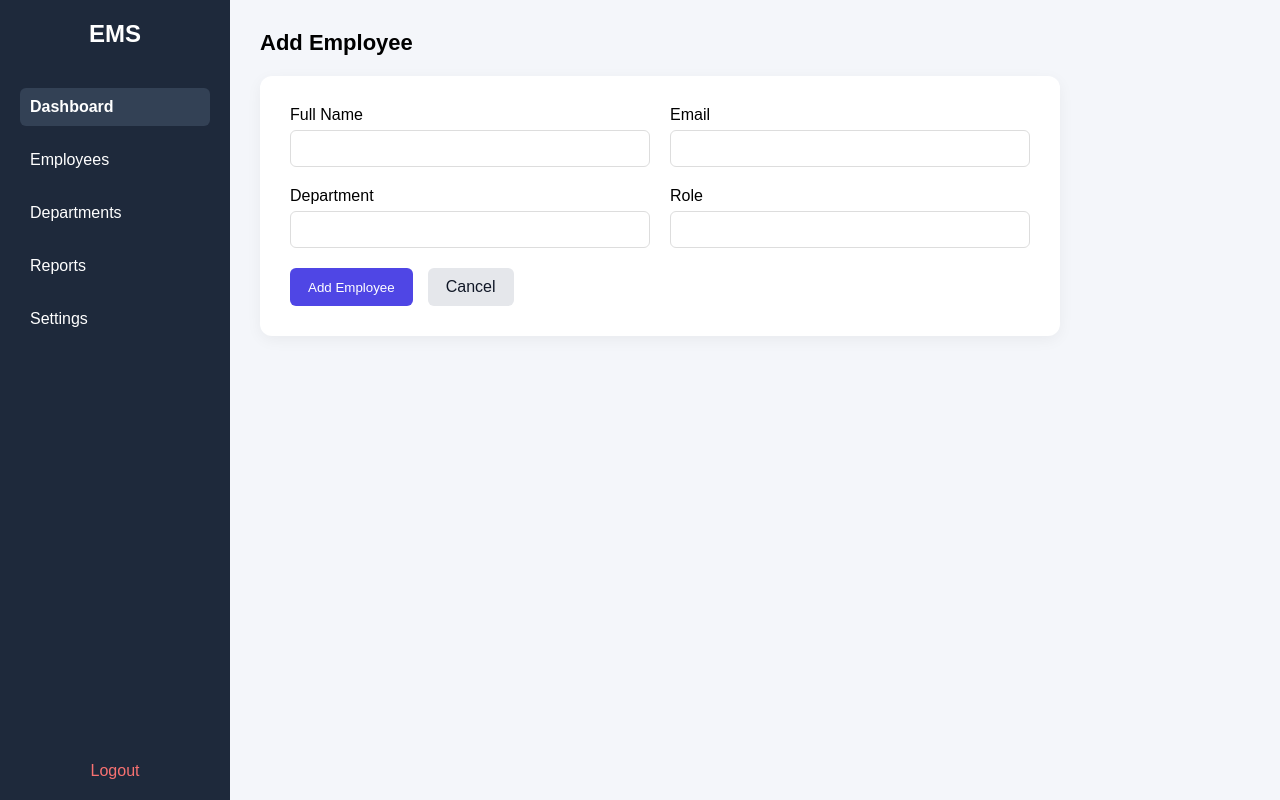
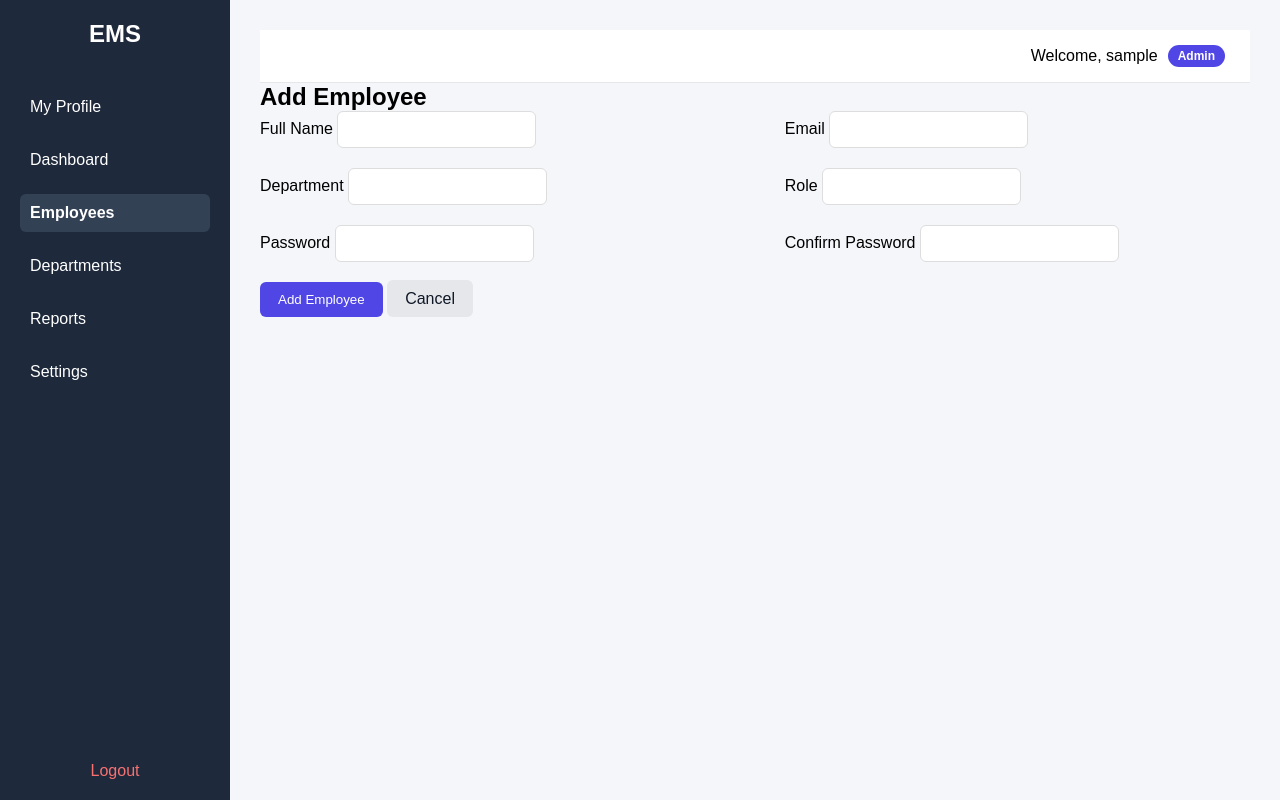
Before and after one commit to srikanthyadav73/employee-management-system, a Flask app: page /employees/add in a window 1280 px wide. Run offline with Flask 3, Linux system fonts and the light colour scheme; the visitor is signed in with stand-in values (Sample User, id 1).

Commit message:
Added email OTP verification and improved authentication system

```diff
--- a/app.py
+++ b/app.py
@@ -3,15 +3,16 @@
 from flask_login import LoginManager, login_required, current_user
 from bson.objectid import ObjectId
 
-from extensions import mongo
 from models.user import User
 from utils.decorators import role_required
-
+from flask import redirect, url_for
+from flask_mail import Mail
 # Import Blueprints
 from routes.auth import auth_bp
 from routes.employee import employee_bp
 from routes.department import department_bp
 from collections import defaultdict
+from extensions import mongo, mail
 
 
 
@@ -22,7 +23,18 @@
 app.config["SECRET_KEY"] = "supersecretkey"
 app.config["MONGO_URI"] = "mongodb://localhost:27017/employee_db"
 
+app.config["SECRET_KEY"] = "supersecretkey"
+app.config["MONGO_URI"] = "mongodb://localhost:27017/employee_db"
+app.config["MAIL_SERVER"] = "smtp.gmail.com"
+app.config["MAIL_PORT"] = 587
+app.config["MAIL_USE_TLS"] = True
+app.config["MAIL_USERNAME"] = "srikanthyadavgorla72@gmail.com"
+app.config["MAIL_PASSWORD"] = "cpybgjjlunrcpwwy"
+
+# Initialize Extensions
 mongo.init_app(app)
+mail.init_app(app)
+
 
 
 # ================= LOGIN MANAGER =================
@@ -33,9 +45,18 @@
 
 @login_manager.user_loader
 def load_user(user_id):
+    from bson.objectid import ObjectId
+
+    # Check users collection
     user_data = mongo.db.users.find_one({"_id": ObjectId(user_id)})
+
+    # If not found, check employees collection
+    if not user_data:
+        user_data = mongo.db.employees.find_one({"_id": ObjectId(user_id)})
+
     if user_data:
         return User(user_data)
+
     return None
 
 
@@ -70,8 +91,11 @@
         dept_values=dept_values
     )
 
+# ================= HOME ROUTE =================
 
-
+@app.route("/")
+def home():
+    return redirect(url_for("auth.login"))
 
 # ================= REGISTER BLUEPRINTS =================
 app.register_blueprint(auth_bp)
--- a/extensions.py
+++ b/extensions.py
@@ -1,3 +1,5 @@
 from flask_pymongo import PyMongo
+from flask_mail import Mail
 
 mongo = PyMongo()
+mail = Mail()
--- a/routes/employee.py
+++ b/routes/employee.py
@@ -4,7 +4,9 @@
 from bson.objectid import ObjectId
 from utils.decorators import role_required
 from flask_login import current_user
-from werkzeug.security import generate_password_hash
+from werkzeug.security import generate_password_hash, check_password_hash
+from bson.objectid import ObjectId
+from datetime import datetime
 
 
 employee_bp = Blueprint("employee", __name__)
@@ -51,24 +53,26 @@
         email = request.form.get("email")
         department = request.form.get("department")
         role = request.form.get("role")
+        password = request.form.get("password")
+        confirm_password = request.form.get("confirm_password")
 
-        # Insert into employees collection
+        if not password or password != confirm_password:
+            flash("Passwords are empty or do not match.", "danger")
+            return redirect(url_for("employee.add_employee"))
+
+        # Hash password
+        hashed = generate_password_hash(password, method="pbkdf2:sha256") # defaults to pbkdf2:sha256
+
         mongo.db.employees.insert_one({
             "name": name,
             "email": email,
             "department": department,
-            "role": role
+            "role": role,
+            "password": hashed,   # store hash, not plaintext
+            "created_at": datetime.utcnow()
         })
 
-        # ALSO create login account in users collection
-        mongo.db.users.insert_one({
-            "username": name,
-            "email": email,
-            "password": generate_password_hash("123456"),  # default password
-            "role": role
-        })
-
-        flash("Employee Added & Login Created!")
+        flash("Employee Added Successfully!", "success")
         return redirect(url_for("employee.list_employees"))
 
     return render_template("employees/add.html")
@@ -113,14 +117,44 @@
 def view_employee(id):
     employee = mongo.db.employees.find_one({"_id": ObjectId(id)})
     return render_template("employees/profile.html", employee=employee)
+# -------- CHANGE PASSWORD --------
+@employee_bp.route("/profile/change-password", methods=["GET", "POST"])
+@login_required
+def change_password():
+    if request.method == "POST":
+        old_password = request.form.get("old_password")
+        new_password = request.form.get("new_password")
+        confirm_password = request.form.get("confirm_password")
+
+        employee = mongo.db.employees.find_one({"email": current_user.email})
+
+        if not employee:
+            flash("Employee not found.")
+            return redirect(url_for("employee.my_profile"))
+
+        if not check_password_hash(employee.get("password", ""), old_password):
+            flash("Old password is incorrect.")
+            return redirect(url_for("employee.change_password"))
+
+        if new_password != confirm_password:
+            flash("New passwords do not match.")
+            return redirect(url_for("employee.change_password"))
+
+        mongo.db.employees.update_one(
+            {"email": current_user.email},
+            {"$set": {"password": generate_password_hash(new_password)}}
+        )
+
+        flash("Password updated successfully!")
+        return redirect(url_for("employee.my_profile"))
+
+    return render_template("employees/change_password.html")
 # -------- MY PROFILE --------
 @employee_bp.route("/profile")
 @login_required
 def my_profile():
-    # First try to find in employees collection
     employee = mongo.db.employees.find_one({"email": current_user.email})
 
-    # If not found and user is admin or manager
     if not employee:
         employee = {
             "name": current_user.username,
--- a/templates/employees/add.html
+++ b/templates/employees/add.html
@@ -1,42 +1,49 @@
-{% extends "layout.html" %}
+{% extends "base.html" %}
 {% block content %}
 
-<h2 class="page-title">Add Employee</h2>
+<h2>Add Employee</h2>
 
-<div class="form-container">
-    <form method="POST" class="employee-form">
-
+<form method="POST" action="{{ url_for('employee.add_employee') }}" class="card-form">
   <div class="form-row">
-            <div class="form-group">
+    <div class="form-group" style="width:48%; display:inline-block; margin-right:4%;">
       <label>Full Name</label>
-                <input type="text" name="name" required>
+      <input type="text" name="name" class="form-control" required>
     </div>
 
-            <div class="form-group">
+    <div class="form-group" style="width:48%; display:inline-block;">
       <label>Email</label>
-                <input type="email" name="email" required>
+      <input type="email" name="email" class="form-control" required>
     </div>
   </div>
 
   <div class="form-row">
-            <div class="form-group">
+    <div class="form-group" style="width:48%; display:inline-block; margin-right:4%;">
       <label>Department</label>
-                <input type="text" name="department" required>
+      <input type="text" name="department" class="form-control">
     </div>
 
-            <div class="form-group">
+    <div class="form-group" style="width:48%; display:inline-block;">
       <label>Role</label>
-                <input type="text" name="role" required>
+      <input type="text" name="role" class="form-control">
     </div>
   </div>
 
-        <div class="form-buttons">
-            <button type="submit" class="btn-primary">Add Employee</button>
-            <a href="{{ url_for('employee.list_employees') }}" class="btn-secondary">Cancel</a>
+  <div class="form-row">
+    <div class="form-group" style="width:48%; display:inline-block; margin-right:4%;">
+      <label>Password</label>
+      <input type="password" name="password" class="form-control" required>
     </div>
 
-    </form>
+    <div class="form-group" style="width:48%; display:inline-block;">
+      <label>Confirm Password</label>
+      <input type="password" name="confirm_password" class="form-control" required>
+    </div>
   </div>
 
+  <div style="margin-top:16px;">
+    <button type="submit" class="btn btn-primary">Add Employee</button>
+    <a href="{{ url_for('employee.list_employees') }}" class="btn btn-secondary">Cancel</a>
+  </div>
+</form>
 
 {% endblock %}
--- a/templates/employees/profile.html
+++ b/templates/employees/profile.html
@@ -33,5 +33,6 @@
     {% endif %}
 
 </div>
+<a href="{{ url_for('employee.change_password') }}">Change Password</a>
 
 {% endblock %}
```
Also changed, not shown: models/user.py (+5 -3 lines), routes/auth.py (+86 -11 lines), static/css/style.css (+50 -0 lines), templates/auth/verify_otp.html (added, +56 -0 lines), templates/employees/change_password.html (added, +19 -0 lines). Lines whose indentation alone changed are shown as unchanged.
